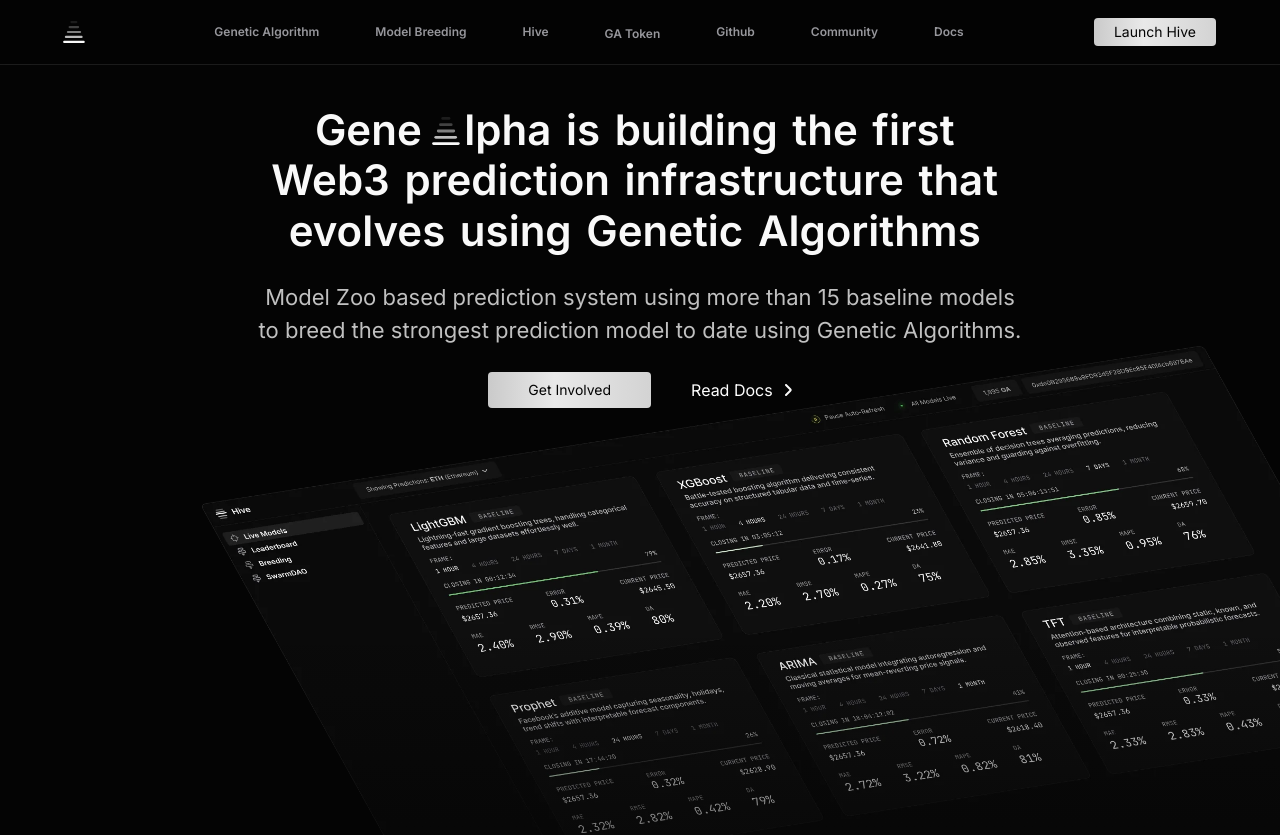
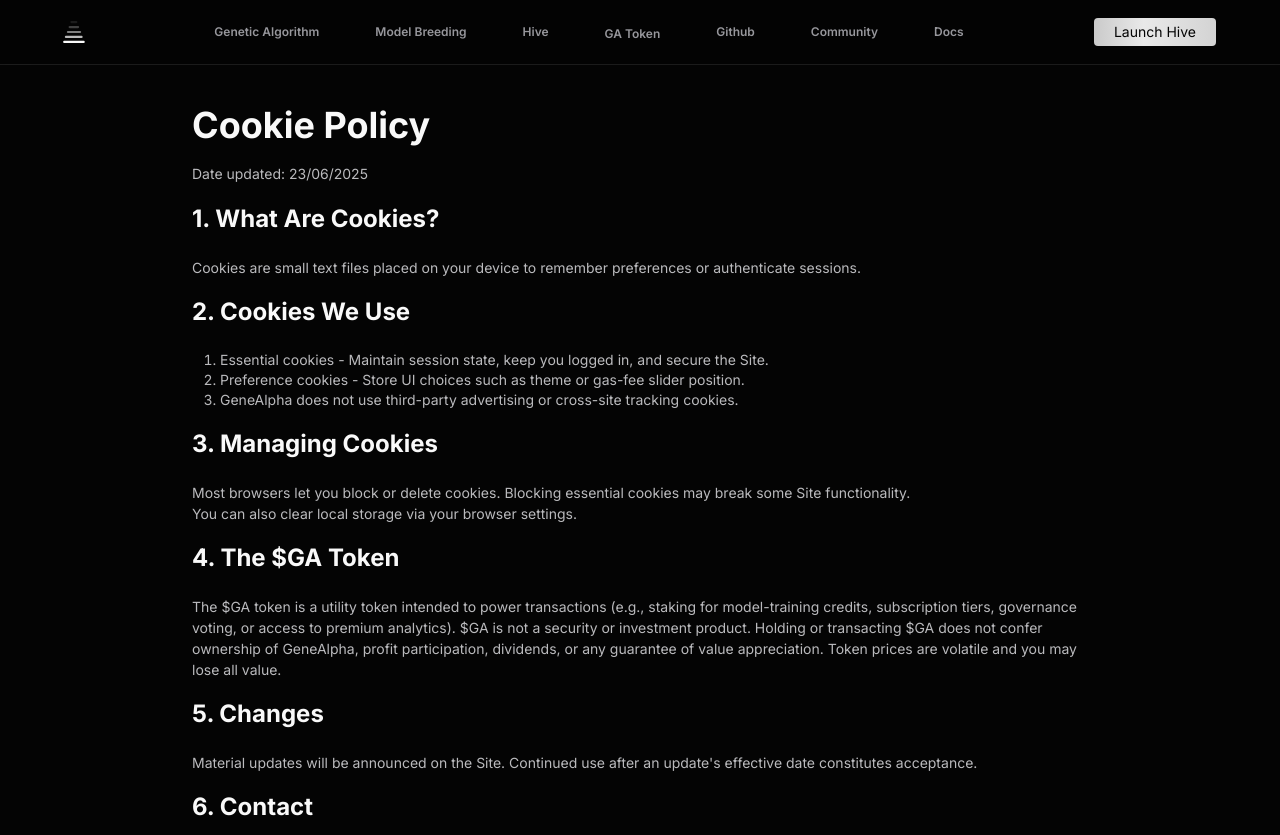
Before and after one commit to GeneAlphaAI/genealpha-landing-page, a React (Vite) app: page /cookies in a window 1280 px wide. Before the commit this address led to /. Shown: the top 835 px of the page. Built offline with nearby package versions, Linux system fonts and the light colour scheme.

Commit message:
adds cookies policy page and its content

```diff
--- a/index.html
+++ b/index.html
@@ -5,7 +5,7 @@
     <link
       rel="icon"
       type="image/svg+xml"
-      href="/assets/brand/GeneAlphaLogo.svg"
+      href="/assets/brand/favicon.ico"
     />
     <meta name="viewport" content="width=device-width, initial-scale=1.0" />
     <link rel="preconnect" href="https://fonts.googleapis.com" />
--- a/src/App.jsx
+++ b/src/App.jsx
@@ -6,6 +6,7 @@
 import Token from "./pages/Token";
 import MobileSidebar from "./components/navigation/MobileSidebar";
 import Terms from "./pages/Terms";
+import Cookies from "./pages/Cookies";
 
 function App() {
   const [count, setCount] = useState(0);
@@ -57,6 +58,7 @@
           <Route path="/" element={<Landing />} />
           <Route path="/token" element={<Token />} />
           <Route path="/terms" element={<Terms />} />
+          <Route path="/cookies" element={<Cookies />} />
           <Route path="*" element={<Navigate to={"/"} />} />
         </Routes>
       </div>
--- a/src/components/ga-token/Tokenomics.jsx
+++ b/src/components/ga-token/Tokenomics.jsx
@@ -35,7 +35,7 @@
     },
     {
       title: "RESERVE",
-      value: 1000000,
+      value: 2000000,
       description: "TO HELP SUSTAIN THE ECOSYSTEM DURING UNFORESEEN EVENTS.",
       highlight: false
     },
--- /dev/null
+++ b/src/pages/Cookies.jsx
@@ -0,0 +1,83 @@
+import ReactMarkdown from "react-markdown";
+const cookies = `
+## 1. What Are Cookies?
+
+Cookies are small text files placed on your device to remember preferences or authenticate sessions.
+
+## 2. Cookies We Use
+
+1. Essential cookies - Maintain session state, keep you logged in, and secure the Site.
+2. Preference cookies - Store UI choices such as theme or gas-fee slider position.
+3. GeneAlpha does not use third-party advertising or cross-site tracking cookies.
+
+## 3. Managing Cookies
+
+Most browsers let you block or delete cookies. Blocking essential cookies may break some Site functionality.
+You can also clear local storage via your browser settings.
+
+## 4. The $GA Token
+
+The $GA token is a utility token intended to power transactions (e.g., staking for model-training credits, subscription tiers, governance voting, or access to premium analytics). $GA is not a security or investment product. Holding or transacting $GA does not confer ownership of GeneAlpha, profit participation, dividends, or any guarantee of value appreciation. Token prices are volatile and you may lose all value.
+
+## 5. Changes
+
+Material updates will be announced on the Site. Continued use after an update's effective date constitutes acceptance.
+
+## 6. Contact
+
+GeneAlpha AI
+Site: [genealpha.ai](https://genealpha.ai)
+Email: [hello@genealpha.ai](mailto:hello@genealpha.ai)
+
+
+By using GeneAlpha, the Site, or any related Services, you acknowledge that you have read, understood, and agreed to these Terms of Service.
+
+    `;
+
+const Cookies = () => (
+  <div className="w-full flex justify-center px-4 xl:px-0">
+    <div className="max-w-4xl">
+      <h1 className="text-lg my-2 font-bold text-dull-white mt-8">
+        Cookie Policy
+      </h1>
+      <span className="text-sm text-[#BABABD]">Date updated: 23/06/2025</span>
+      <ReactMarkdown
+        components={{
+          h2: ({ children, ...props }) => (
+            <h2
+              className="text-[24px] my-2 pb-3 font-bold text-dull-white mt-4"
+              {...props}
+            >
+              {children}
+            </h2>
+          ),
+          p: ({ children, ...props }) => (
+            <p className="text-[14px] text-[#BABABD] mb-4" {...props}>
+              {children}
+            </p>
+          ),
+          li: ({ node, children, ordered, ...props }) => (
+            <li className="ml-1 list-decimal text-sm text-[#BABABD]" {...props}>
+              {children}
+            </li>
+          ),
+
+          ol: ({ node, children, ...props }) => (
+            <ol className="list-decimal ml-6" {...props}>
+              {children}
+            </ol>
+          ),
+          a: ({ children, ...props }) => (
+            <a className="text-[#BABABD] underline" {...props}>
+              {children}
+            </a>
+          ),
+        }}
+      >
+        {cookies}
+      </ReactMarkdown>
+    </div>
+  </div>
+);
+
+export default Cookies;
--- a/src/pages/Terms.jsx
+++ b/src/pages/Terms.jsx
@@ -100,7 +100,7 @@
 `;
 
 const Terms = () => (
-  <div className="w-full flex justify-center">
+  <div className="w-full flex justify-center px-4 xl:px-0">
     <div className="max-w-4xl">
       <h1 className="text-lg my-2 font-bold text-dull-white mt-8">
         Terms of Services
```
Also changed, not shown: 1 other file (tests, documents, lock files or other folders).
